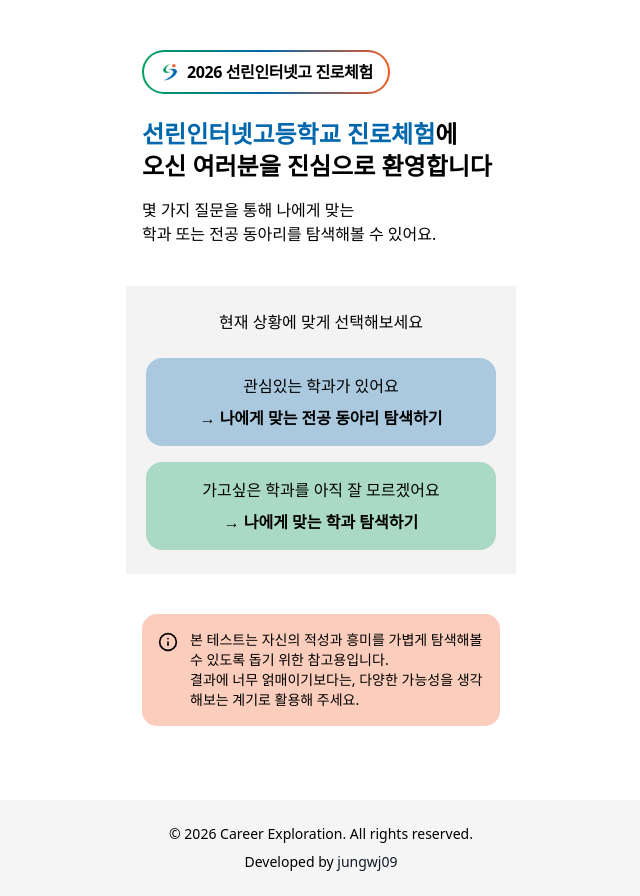
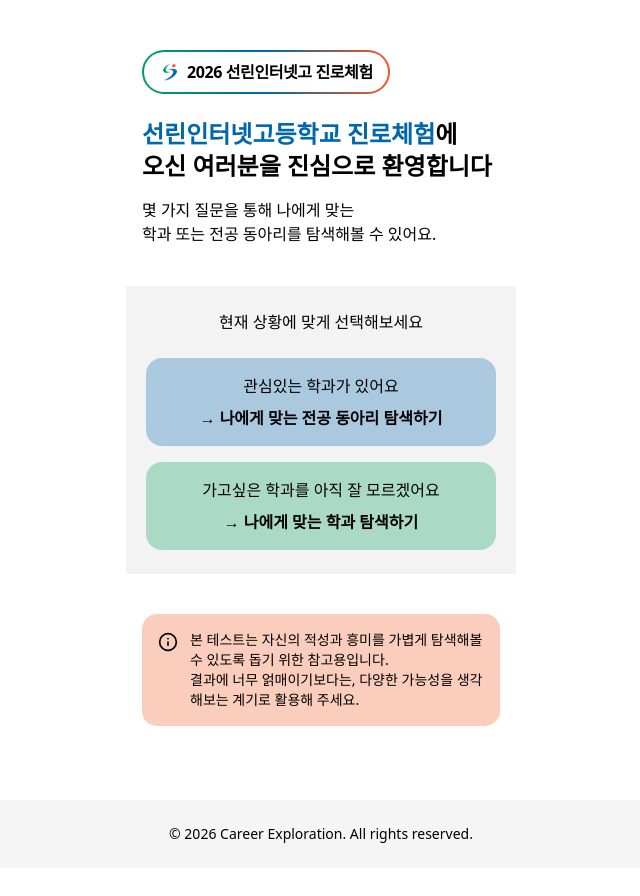
Before and after one commit to jungwj09/sunrin-career-exploration, a Next.js app: page / in a window 1280 px wide. Shown: the whole page, without its empty margins (319-959 px from the left). After the commit the page ends 868 px from the top, so only its background shows below. Built offline with nearby package versions, Linux system fonts and the light colour scheme; a web font is replaced by a local one.

Commit message:
chore: remove developer information from footer

```diff
--- a/src/components/shared/Footer.tsx
+++ b/src/components/shared/Footer.tsx
@@ -3,17 +3,6 @@ export default function Footer() {
     <footer className="bg-[#F5F5F5]">
       <div className="max-w-4xl mx-auto px-4 py-6 flex flex-col items-center justify-center text-sm text-black">
         <p className="text-center">© 2026 Career Exploration. All rights reserved.</p>
-        <p className="mt-2 text-center">
-          Developed by{' '}
-          <a
-            href="https://jungwj09.dev"
-            target="_blank"
-            rel="noopener noreferrer"
-            className="text-[#111827] font-medium"
-          >
-            jungwj09
-          </a>
-        </p>
       </div>
     </footer>
   );
```
